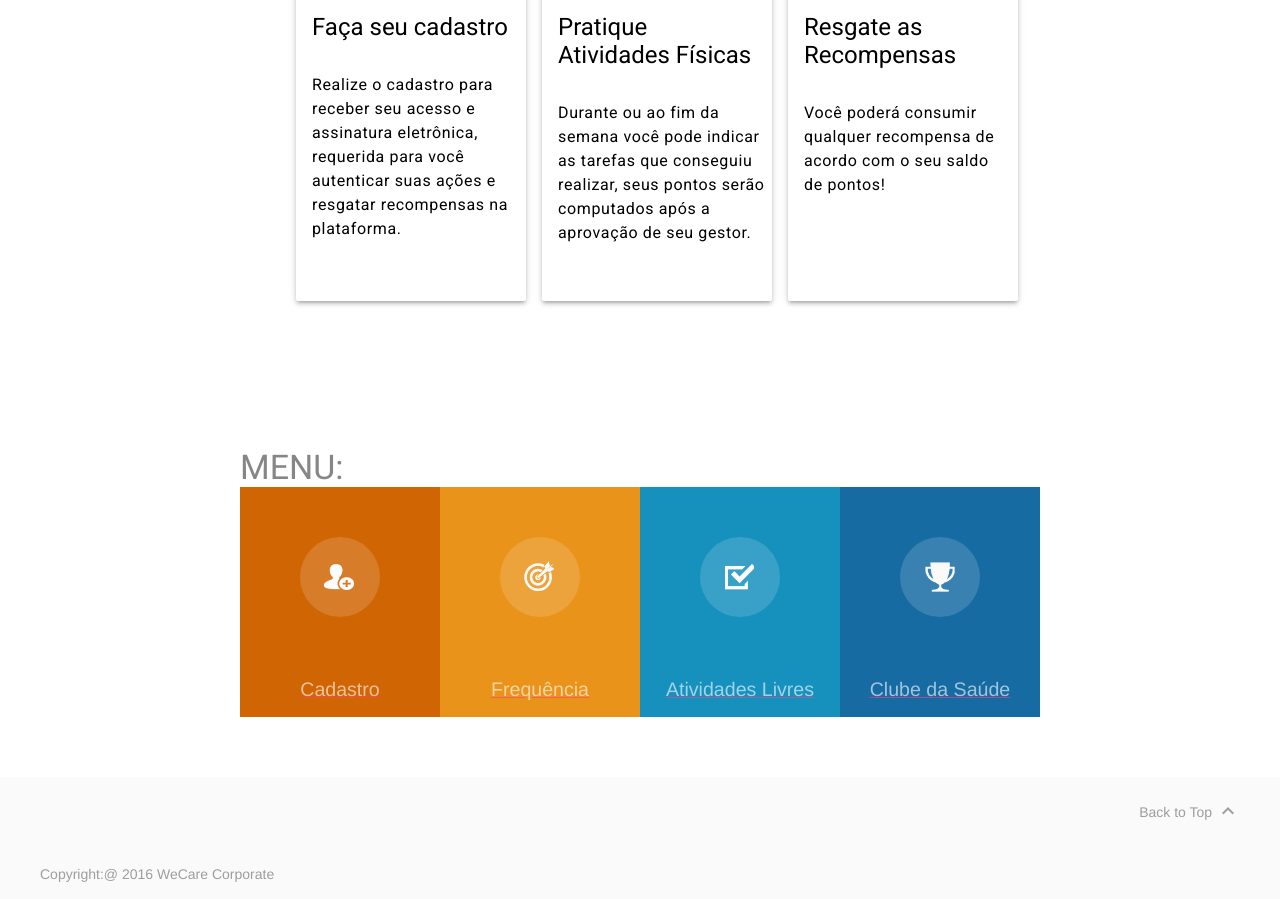
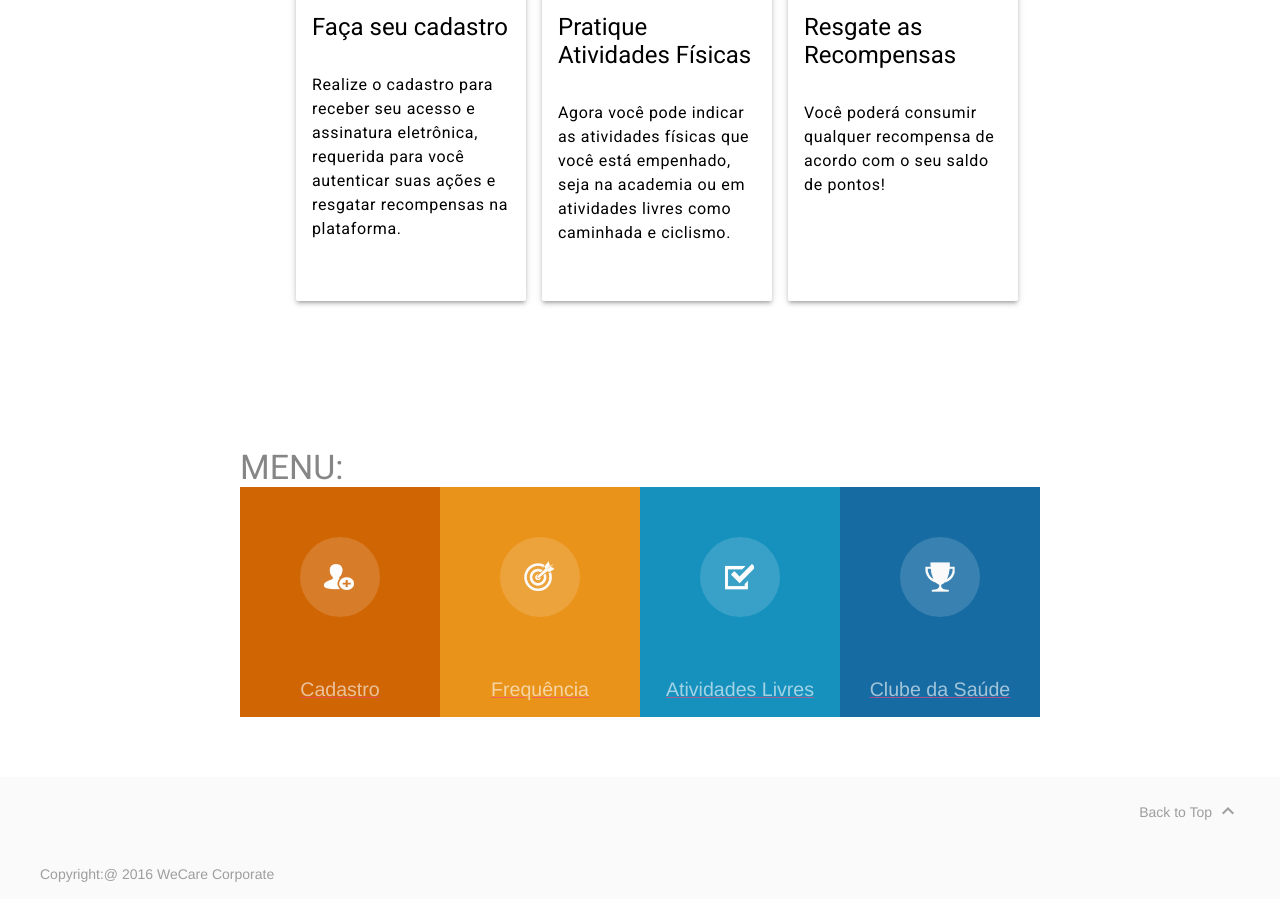
Before and after one commit to wecarecorp/fnde, a plain HTML site: page index.html in a window 1280 px wide. Shown: the part 1007-1906 px from the top of the page. Drawn offline with nearby package versions, Linux system fonts and the light colour scheme.

Commit message:
Update index.html

```diff
--- a/index.html
+++ b/index.html
@@ -105,7 +105,7 @@
                  <h4 class="mdl-card__title-text">Pratique Atividades Físicas</h4>
               </div>
               <div class="mdl-card__supporting-text">
-                <span class="mdl-typography--font-light mdl-typography--subhead"> Durante ou ao fim da semana você pode indicar as tarefas que conseguiu realizar, seus pontos serão computados após a aprovação de seu gestor.</span>
+                <span class="mdl-typography--font-light mdl-typography--subhead">Agora você pode indicar as atividades físicas que você está empenhado, seja na academia ou em atividades livres como caminhada e ciclismo.</span>
               </div>
               <div class="mdl-card__actions">
                  <a class="android-link mdl-button mdl-js-button mdl-typography--text-uppercase" href="">
```
